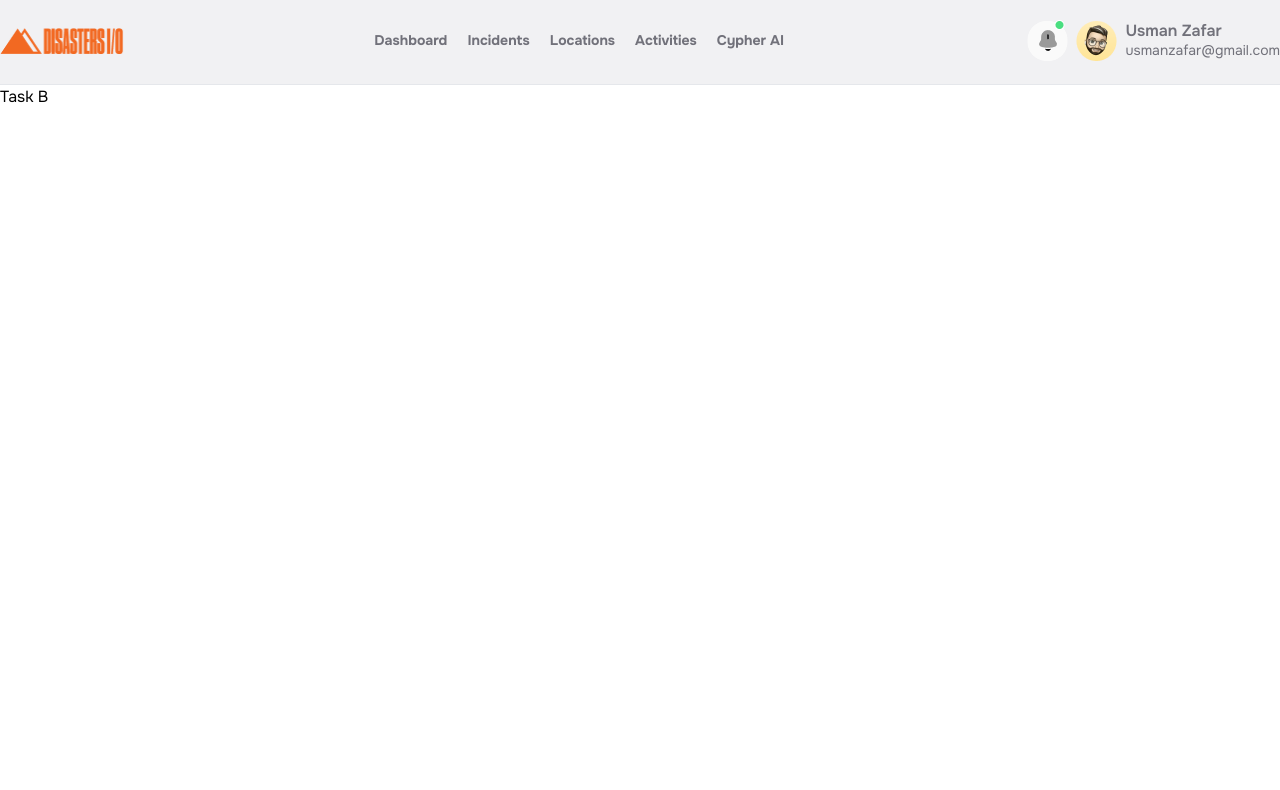
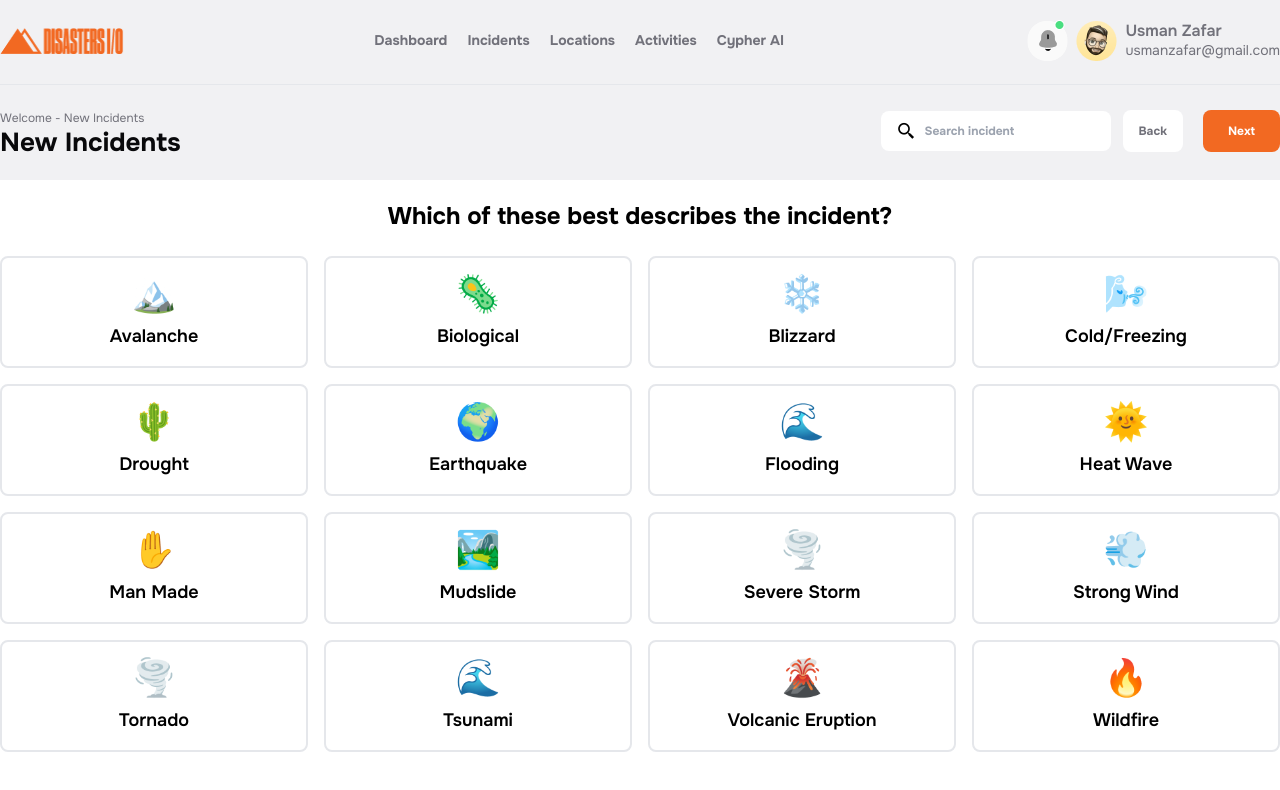
Before and after one commit to shakil-devcraft/disastersi, a React (Vite) app: page /Incidents/TaskB in a window 1280 px wide. Shown: the top 790 px of the page. Built offline with nearby package versions, Linux system fonts and the light colour scheme.

Commit message:
Start Task B page completed 80%

```diff
--- a/src/Components/pages/Incidents/TaskB.jsx
+++ b/src/Components/pages/Incidents/TaskB.jsx
@@ -1,9 +1,60 @@
+import Contianer from "../../share/Contianer";
+import { useState } from "react";
+import NavbarSecond from "../../share/NavbarSecond";
 
 const TaskB = () => {
+    const [selectedTask, setSelectedTask] = useState(null);
+
+    // Define the tasks
+    const tasks = [
+        { id: 1, title: "Avalanche", icon: "🏔️" },
+        { id: 2, title: "Biological", icon: "🦠" },
+        { id: 3, title: "Blizzard", icon: "❄️" },
+        { id: 4, title: "Cold/Freezing", icon: "🌬️" },
+        { id: 5, title: "Drought", icon: "🌵" },
+        { id: 6, title: "Earthquake", icon: "🌍" },
+        { id: 7, title: "Flooding", icon: "🌊" },
+        { id: 8, title: "Heat Wave", icon: "🌞" },
+        { id: 9, title: "Man Made", icon: "✋" },
+        { id: 10, title: "Mudslide", icon: "🏞️" },
+        { id: 11, title: "Severe Storm", icon: "🌪️" },
+        { id: 12, title: "Strong Wind", icon: "💨" },
+        { id: 13, title: "Tornado", icon: "🌪️" },
+        { id: 14, title: "Tsunami", icon: "🌊" },
+        { id: 15, title: "Volcanic Eruption", icon: "🌋" },
+        { id: 16, title: "Wildfire", icon: "🔥" }
+    ];
+
+    // Handle task selection
+    const handleSelectTask = (id) => {
+        setSelectedTask(id);
+    };
+
     return (
-        <div>
-            <h1>Task B</h1>
-        </div>
+        <section>
+            <NavbarSecond page="New Incidents" text={"Back"} text2={"Next"} />
+            <Contianer>
+                <div className="container mx-auto">
+                    <h2 className="text-center text-2xl font-bold mb-6">Which of these best describes the incident?</h2>
+                    <div className="grid grid-cols-2 md:grid-cols-4 gap-4">
+                        {tasks.map((task) => (
+                            <div
+                                key={task.id}
+                                className={`border-2 rounded-lg p-4 flex flex-col items-center justify-center cursor-pointer ${
+                                    selectedTask === task.id
+                                        ? "border-orange-500 bg-orange-100"
+                                        : "border-gray-200 bg-white"
+                                }`}
+                                onClick={() => handleSelectTask(task.id)}
+                            >
+                                <div className="text-4xl mb-2">{task.icon}</div>
+                                <h3 className="text-lg font-semibold">{task.title}</h3>
+                            </div>
+                        ))}
+                    </div>
+                </div>
+            </Contianer>
+        </section>
     );
 };
 
```
